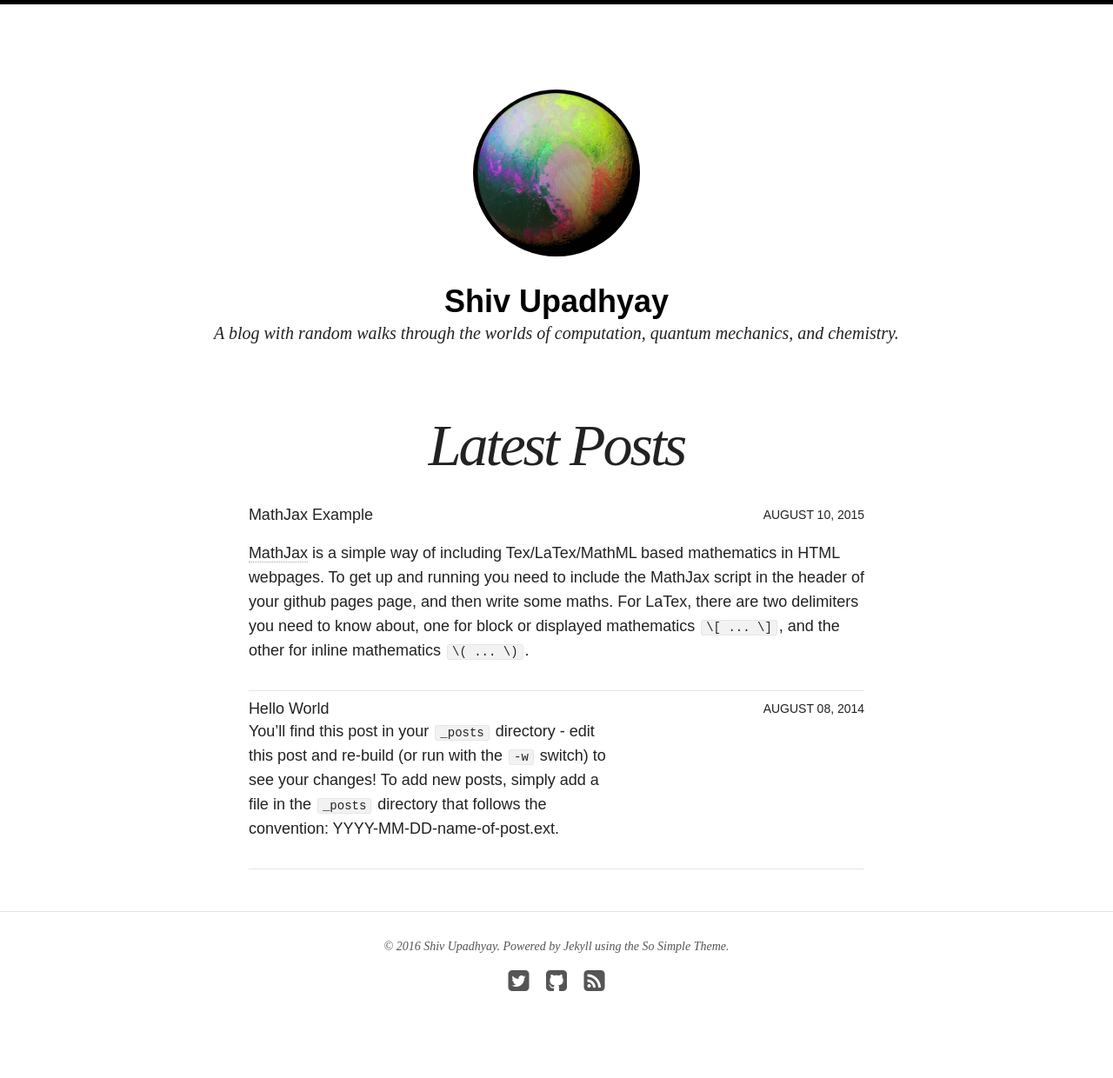
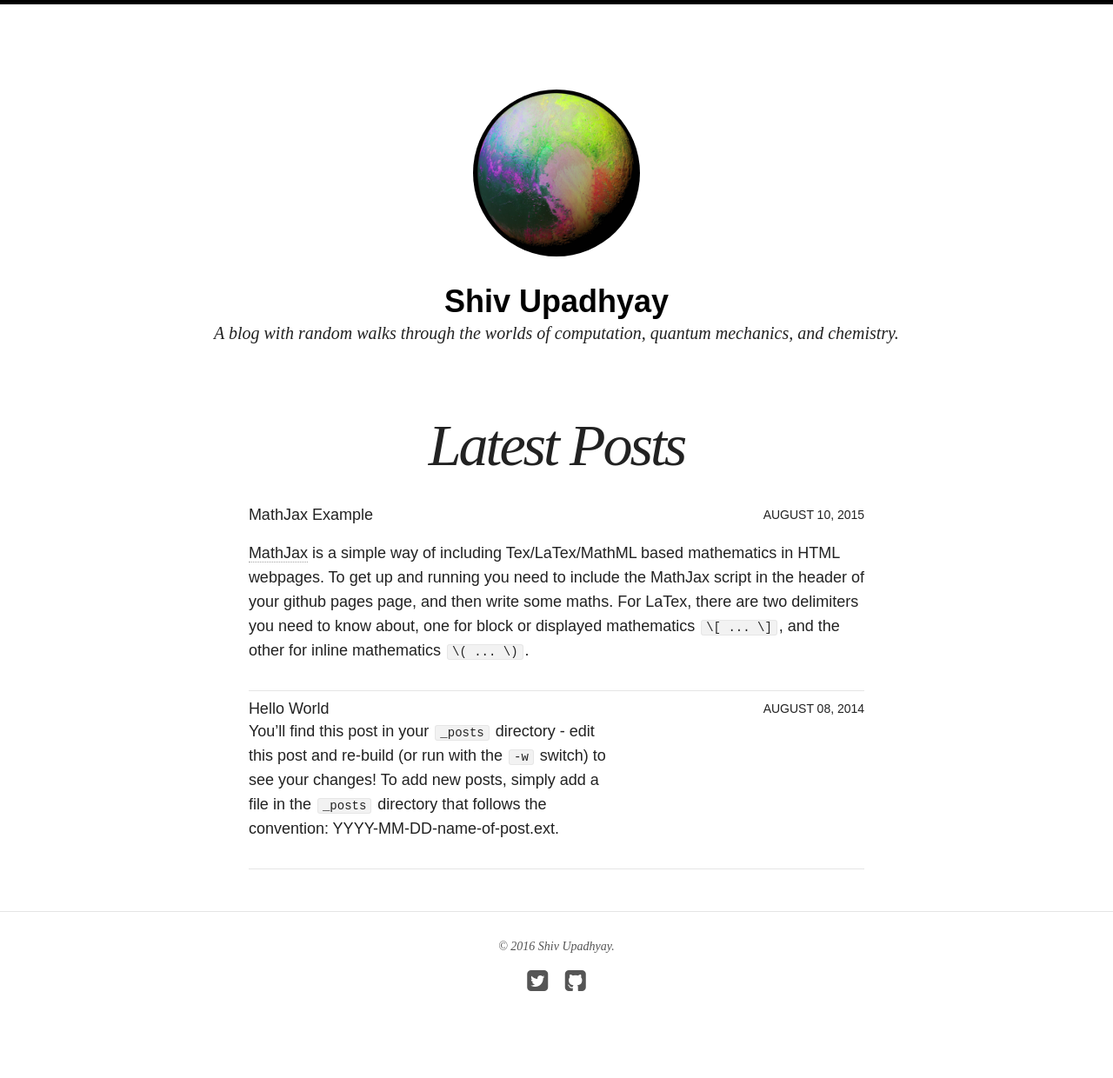
Before and after one commit to shivupa/shivupa.github.io, a Jekyll site: the page built from index.html, in a window 1280 px wide. Shown: the whole page at 87% size. Built offline with Jekyll 4.4.1, drawn with Linux system fonts in a browser that asks for light colours; nearby versions of some CDN libraries.

Commit message:
Fixed Footer

```diff
--- a/_includes/footer.html
+++ b/_includes/footer.html
@@ -1,6 +1,6 @@
 {% if site.owner.google.ad-client and site.owner.google.ad-slot %}{% include ad-footer.html %}{% endif %}
 
-<span>&copy; {{ site.time | date: '%Y' }} {{ site.owner.name }}. Powered by <a href="http://jekyllrb.com" rel="nofollow">Jekyll</a> using the <a href="http://mademistakes.com/so-simple/" rel="nofollow">So Simple Theme</a>.</span>
+<span>&copy; {{ site.time | date: '%Y' }} {{ site.owner.name }}.</span>
 <div class="social-icons">
 	{% if site.owner.twitter %}<a href="https://twitter.com/{{ site.owner.twitter }}" title="{{ site.owner.name}} on Twitter" target="_blank"><i class="fa fa-twitter-square fa-2x"></i></a>{% endif %}
 	{% if site.owner.facebook %}<a href="https://facebook.com/{{ site.owner.facebook }}" title="{{ site.owner.name}} on Facebook" target="_blank"><i class="fa fa-facebook-square fa-2x"></i></a>{% endif %}
@@ -13,5 +13,4 @@
 	{% if site.owner.tumblr %}<a href="http://{{ site.owner.tumblr }}.tumblr.com" title="{{ site.owner.name}} on Tumblr" target="_blank"><i class="fa fa-tumblr-square fa-2x"></i></a>{% endif %}
   {% if site.owner.pinterest %}<a href="https://www.pinterest.com/{{ site.owner.pinterest }}/" title="{{ site.owner.name}} on Pinterest" target="_blank"><i class="fa fa-pinterest fa-2x"></i></a>{% endif %}
 	{% if site.owner.weibo %}<a href="https://www.weibo.com/u/{{ site.owner.weibo }}/" title="{{ site.owner.name}} on Weibo" target="_blank"><i class="fa fa-weibo fa-2x"></i></a>{% endif %}
-  <a href="{{ site.url }}/feed.xml" title="Atom/RSS feed"><i class="fa fa-rss-square fa-2x"></i></a>
 </div><!-- /.social-icons -->
```
